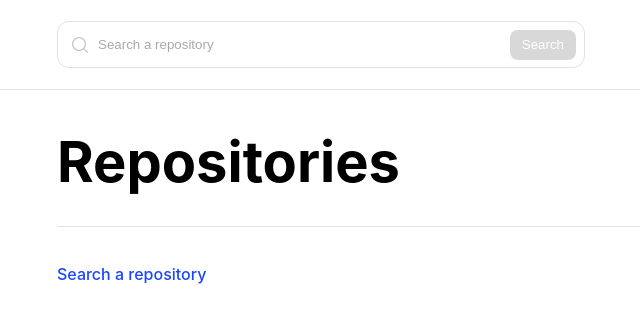
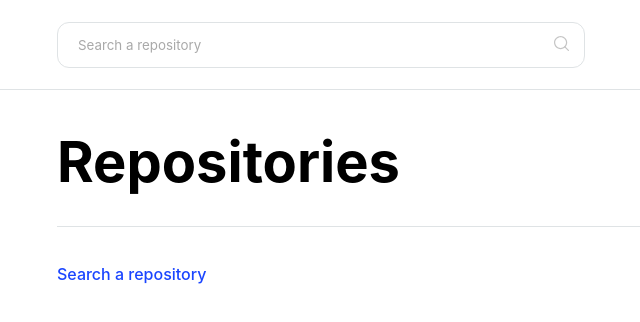
Before and after one commit to wbartosz/repo-search, a React (Create React App) app: page / in a window 1280 px wide. Shown: the top 322 px of the page, without its empty margins (55-695 px from the left). Built offline with nearby package versions, Linux system fonts and the light colour scheme.

Commit message:
Add CustomSelect and header look changes

```diff
--- /dev/null
+++ b/src/components/CustomSelect.js
@@ -0,0 +1,19 @@
+const CustomSelect = (props) => {
+  const options = props.options.map((o) => (
+    <option key={o.value} value={o.value}>
+      {o.description}
+    </option>
+  ));
+
+  function handleChange(event) {
+    props.valueChange(event);
+  }
+
+  return (
+    <select value={props.value} onChange={handleChange}>
+      {options}
+    </select>
+  )
+}
+
+export default CustomSelect;
--- a/src/components/Header.css
+++ b/src/components/Header.css
@@ -12,7 +12,7 @@ header {
 
 .search-input {
   border: 1px solid var(--light-gray);
-  padding: 15px 82px 15px 40px;
+  padding: 14px 47px 14px 20px;
   border-radius: var(--default-border-radius);
   outline: none;
   width: 100%;
@@ -39,32 +39,23 @@ header {
 }
 
 .SearchIcon {
-  position: absolute;
-  height: 16px;
+  height: 15px;
   fill: var(--gray);
-  padding: 0px 15px;
-  pointer-events: none;
+  transition: fill 0.3s ease-in-out;
 }
 
 .search__button {
   position: absolute;
-  right: 9px;
-  height: 30px;
-  background-color: black;
-  color: white;
+  right: 0;
+  height: 47px;
+  width: 47px;
+  background-color: transparent;
   border: 0;
   border-radius: 8px;
-  padding: 0px 12px;
-  outline: none;
-  cursor: pointer;
-  transition: opacity 0.45s ease-in-out;
+  padding: 0;
 }
 
-.search__button:hover {
-  opacity: 0.6;
+.search__button:hover .SearchIcon,
+.search__button:focus .SearchIcon {
+  fill: #737373;
 }
-
-.search__button:disabled {
-  cursor: not-allowed;
-  opacity: 0.15;
-}
--- a/src/components/Header.js
+++ b/src/components/Header.js
@@ -1,11 +1,20 @@
 import React, { useState } from 'react';
-import { useHistory } from 'react-router-dom';
+import { useHistory, matchPath } from 'react-router-dom';
 import SearchIcon from './SearchIcon';
+import { searchInputFocus } from '../helpers';
 import './Header.css';
 
 const Header = (props) => {
-  const [searchValue, setSearchValue] = useState('');
   let history = useHistory();
+
+  const match = matchPath(history.location.pathname, {
+    path: '/search/:keyword',
+    exact: true,
+    strict: false
+  });
+
+  const keyword = match ? match.params.keyword : '';
+  const [searchValue, setSearchValue] = useState(keyword);
 
   function handleChange(event) {
     setSearchValue(event.target.value);
@@ -13,15 +22,17 @@ const Header = (props) => {
 
   function handleSearch(event) {
     event.preventDefault();
-    history.push(`/search/${searchValue}`);
+    if(searchValue) {
+      history.push(`/search/${searchValue}`);
+    } else {
+      searchInputFocus();
+    }
   }
 
   return (
     <header>
       <form onSubmit={handleSearch} className="container">
         <div className="search__wrapper">
-          <SearchIcon />
-
           <input
             value={searchValue}
             onChange={handleChange}
@@ -33,9 +44,8 @@ const Header = (props) => {
           <button
             type="submit"
             className="search__button"
-            disabled={!searchValue}
           >
-            Search
+            <SearchIcon />
           </button>
         </div>
       </form>
--- a/src/helpers.js
+++ b/src/helpers.js
@@ -15,6 +15,7 @@ export const useFetch = (url, options) => {
       setIsLoading(true);
 
       try {
+        console.log('fetch data');
         const res = await fetch(url, { ...options, signal });
         const json = await res.json();
         setResponse(json);
@@ -38,3 +39,8 @@ export const useFetch = (url, options) => {
 
   return { response, error, isLoading };
 };
+
+export const searchInputFocus = () => {
+  const searchInput = document.getElementById('search-input');
+  searchInput.focus();
+}
--- a/src/index.css
+++ b/src/index.css
@@ -6,6 +6,9 @@
   --dark-gray: #969ba1;
   --blue: #1a45ff;
   --default-border-radius: 0.75rem;
+  --font-family: -apple-system, BlinkMacSystemFont, 'Segoe UI', 'Roboto', 'Oxygen',
+    'Ubuntu', 'Cantarell', 'Fira Sans', 'Droid Sans', 'Helvetica Neue',
+    sans-serif;
 }
 
 * {
@@ -14,11 +17,12 @@
 
 body {
   margin: 0;
-  font-family: -apple-system, BlinkMacSystemFont, 'Segoe UI', 'Roboto', 'Oxygen',
-    'Ubuntu', 'Cantarell', 'Fira Sans', 'Droid Sans', 'Helvetica Neue',
-    sans-serif;
   -webkit-font-smoothing: antialiased;
   -moz-osx-font-smoothing: grayscale;
+}
+
+body, input, select, button {
+  font-family: var(--font-family);
 }
 
 code {
@@ -76,16 +80,48 @@ h2 {
   }
 }
 
-a {
+select {
+  font-size: 14px;
+  font-weight: 500;
+  padding: 12px 20px;
+  color: var(--dark-gray);
+  border-color: var(--light-gray);
+  border-radius: var(--default-border-radius);
+}
+
+select option {
+  color: black;
+}
+
+select:hover,
+select:focus {
+  border-color: var(--gray);
+}
+
+button, select {
+  cursor: pointer;
+  outline: none;
+}
+
+a, .btn__link {
   color: var(--blue);
+  font-size: 1rem;
   font-weight: 500;
   cursor: pointer;
   text-decoration: none;
 }
 
 a:hover,
-a:focus {
+a:focus,
+.btn__link:hover,
+.btn__link:focus {
   text-decoration: underline;
+}
+
+.btn__link {
+  border: none;
+  background: none;
+  padding: 0;
 }
 
 .border-bottom--light {
--- a/src/pages/HomePage.js
+++ b/src/pages/HomePage.js
@@ -1,17 +1,14 @@
 import React from 'react';
+import { searchInputFocus } from '../helpers';
 
 const HomePage = () => {
   return (
     <>
       <h1 className="border-bottom--light">Repositories</h1>
-      <a onClick={searchInputFocus}>Search a repository</a>
+
+      <button className="btn__link" onClick={searchInputFocus}>Search a repository</button>
     </>
   );
 }
 
-function searchInputFocus() {
-  const searchInput = document.getElementById('search-input');
-  searchInput.focus();
-}
-
 export default HomePage;
--- a/src/pages/ResultsPage.js
+++ b/src/pages/ResultsPage.js
@@ -1,24 +1,64 @@
 import React, { useState, useEffect } from 'react';
 import RepoList from '../components/RepoList';
+import CustomSelect from '../components/CustomSelect';
 import { useFetch, GH_BASE_URL } from '../helpers';
 
-const REPO_SEARCH_URL = `${GH_BASE_URL}/search/repositories?q=`;
+const REPO_SEARCH_URL = `${GH_BASE_URL}/search/repositories`;
+
+const sortByItems = [
+  { value: '', description: 'Best match' },
+  { value: 'stars', description: 'Most stars' },
+  { value: 'forks', description: 'Most forks' }
+];
+
+const sortByOptions = sortByItems.map((sb) => (
+  <option key={sb.value} value={sb.value}>{sb.description}</option>
+));
+
+const validSortBys = sortByItems.map(({ value }) => value);
 
 const ResultsPage = (props) => {
-  const [repos, setRepos] = useState([]);
   const keyword = props.match.params.keyword;
 
-  const { response, error, isLoading } = useFetch(
-    `${REPO_SEARCH_URL}${keyword}`
+  const [repos, setRepos] = useState([]);
+  const [sortBy, setSortBy] = useState();
+
+  let queryParams = {
+    page: new URLSearchParams({}),
+    fetch: new URLSearchParams({ q: keyword })
+  }
+
+  if(sortBy && isSortByParamValid(sortBy)) {
+    queryParams.page.append('sort', sortBy);
+    queryParams.fetch.append('sort', sortBy);
+  }
+
+  const { response, isLoading } = useFetch(
+    `${REPO_SEARCH_URL}?${queryParams.fetch}`
   );
 
+  console.log('response', response);
+
   useEffect(() => {
+    console.log('useEffect');
     setRepos(response ? response.items : []);
-  },[response]);
+  },[response, sortBy]);
 
-  const results = repos.length
-    ? <RepoList repos={repos} />
-    : <div>No results found for keyword '{keyword}'</div>;
+  function handleSortChange(event) {
+    setSortBy(event.target.value);
+  }
+
+  const results = repos && repos.length
+    ? <div>
+        <CustomSelect
+          value={sortBy}
+          options={sortByItems}
+          valueChange={handleSortChange}
+        />
+
+        <RepoList repos={repos} />
+      </div>
+    : <p>No results found for keyword '{keyword}'</p>;
 
   return (
     <>
@@ -31,4 +71,8 @@ const ResultsPage = (props) => {
   );
 }
 
+function isSortByParamValid(sortBy) {
+  return validSortBys.some((sb) => sb === sortBy);
+}
+
 export default ResultsPage;
```
